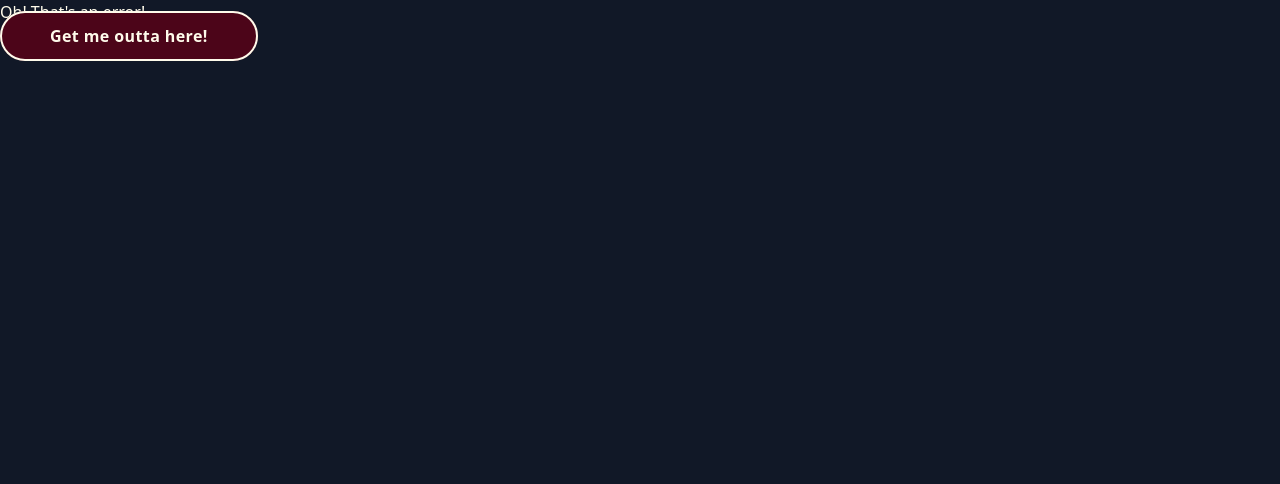
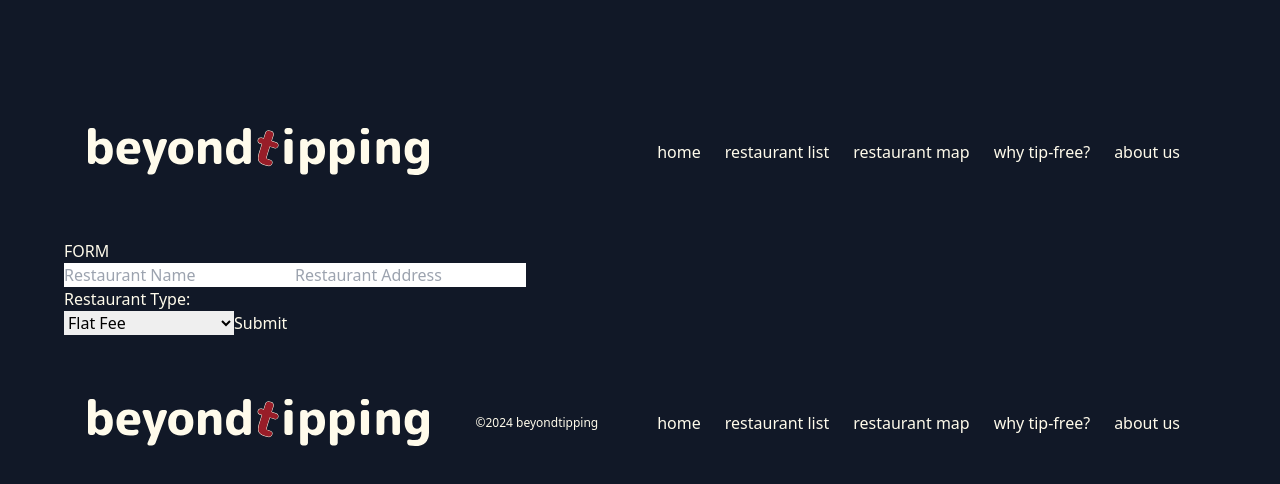
Before and after one commit to henry-oberholtzer/beyondtipping, a React (Vite) app: page /form in a window 1280 px wide. Shown: the top 484 px of the page. Built offline with nearby package versions, Linux system fonts and the light colour scheme.

Commit message:
beginning API process

```diff
--- a/src/App.css
+++ b/src/App.css
@@ -51,8 +51,14 @@
   font-family: 'mulish';
 }
 
-.popup a {
-  color: #fffbeb;
+.popup a:link {
+  color: #90dbeb;
+  font-size: 16px;
+  font-weight: bold;
+}
+
+.popup a:visited {
+  color: #90dbeb;
   font-size: 16px;
   font-weight: bold;
 }
@@ -92,3 +98,9 @@
 body {
   background-color: #111827;
 }
+
+#restaurantName,
+#restaurantAddress,
+#restaurantType {
+  color: black;
+}
--- /dev/null
+++ b/src/components/Form.tsx
@@ -0,0 +1,39 @@
+export const Form = () => {
+    const handleSubmit = (event) => {
+        event.preventDefault(); // Prevents the default form submission behavior
+
+        // Extracting values from input fields
+        const name = document.getElementById("restaurantName").value;
+        const address = document.getElementById("restaurantAddress").value;
+        const type_id = document.getElementById("restaurantType").value;
+
+        // Creating the object
+        const restaurantData = {
+            name: name,
+            address: address,
+            type_id: parseInt(type_id) // Converting type_id to an integer
+        };
+
+        // Do whatever you want with the restaurantData object, for example, log it to console
+        console.log(restaurantData);
+    };
+
+    return (
+        <>
+            <h1>FORM</h1>
+            <form id="newRestaurantForm" onSubmit={handleSubmit}>
+                <input type="text" id="restaurantName" name="name" placeholder="Restaurant Name" />
+                <input type="text" id="restaurantAddress" name="address" placeholder="Restaurant Address" />
+                <p>Restaurant Type:</p>
+                <select id="restaurantType" name="type">
+                    <option value="1">Flat Fee</option>
+                    <option value="2">18% Service Fee</option>
+                    <option value="3">20% Service Fee</option>
+                    <option value="4">22% Service Fee</option>
+                    <option value="6">Other % Service Fee</option>
+                </select>
+                <button type="submit" id="restaurantSubmit">Submit</button>
+            </form>
+        </>
+    );
+};
--- a/src/components/Map.tsx
+++ b/src/components/Map.tsx
@@ -142,7 +142,7 @@ export const Map = () => {
         2: { name: 'Service Fee', amount: '18%' },
         3: { name: 'Service Fee', amount: '20%' },
         4: { name: 'Service Fee', amount: '22%' },
-        5: { name: 'Service Fee', amount: 'other' },
+        6: { name: 'Service Fee', amount: 'other' },
     };
 
     restaurants.forEach(restaurant => {
--- a/src/main.tsx
+++ b/src/main.tsx
@@ -11,6 +11,7 @@ import { getRestaurantById, getRestaurants } from './api_helper.ts'
 import { Map } from './components/Map.tsx';
 import ErrorPage from './components/ErrorPage.tsx';
 import Hero from './views/Hero.tsx';
+import { Form } from './components/Form.tsx';
 
 const navigation: NavigationDir[] = [
   {
@@ -50,6 +51,10 @@ const router = createBrowserRouter([
         element: <Map />,
       },
       {
+        path: "form",
+        element: <Form />
+      },
+      {
         path: "restaurants",
         element: <RestaurantList />,
         loader: () => {
```
